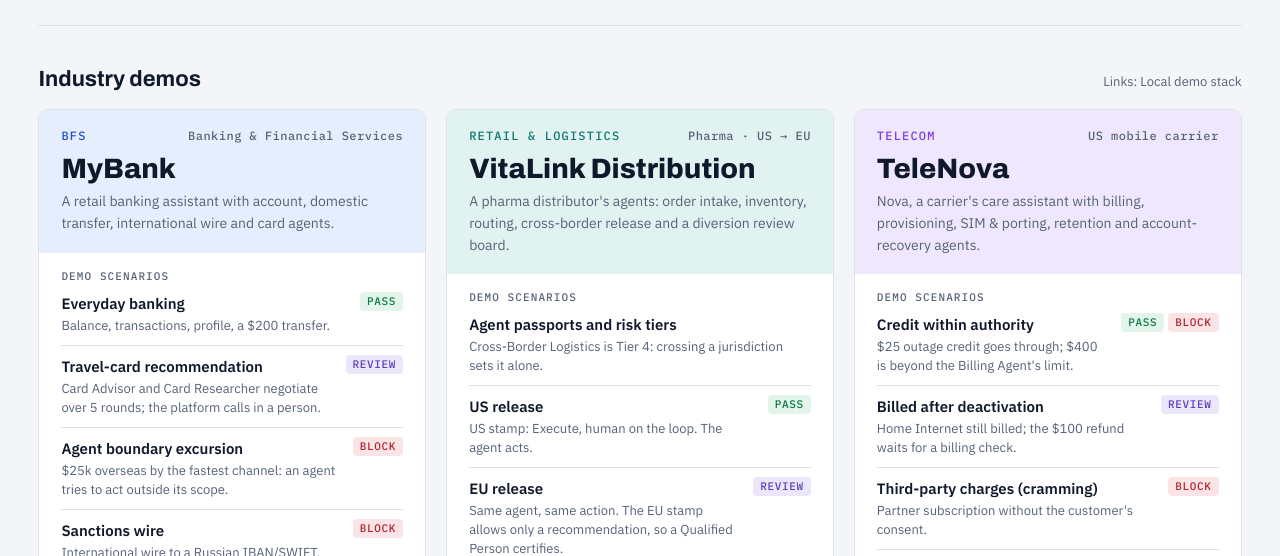
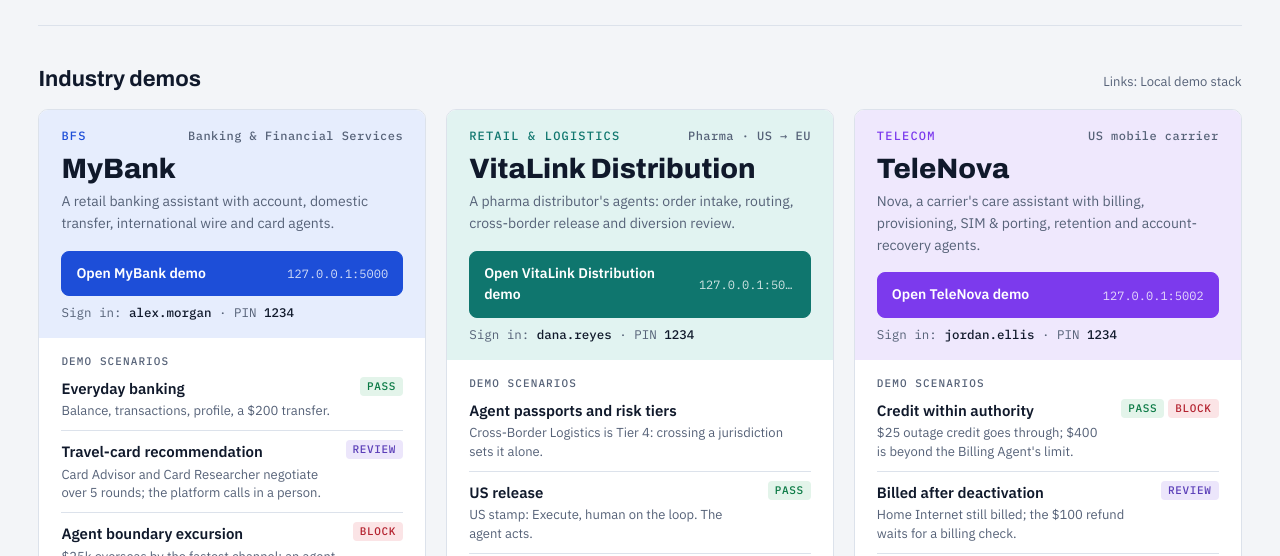
Before and after one commit to henavenu/RAI-Portfolio, a plain HTML site: page index.html in a window 1280 px wide. Shown: the part 213-769 px from the top of the page. Drawn offline with Linux system fonts and the light colour scheme.

Commit message:
Open-demo button at the top of each tile

```diff
--- a/index.html
+++ b/index.html
@@ -96,6 +96,8 @@ h2 { font: 700 22px/1.2 var(--display); font-stretch: 88%; margin: 0; }
 .btn.primary:hover { filter: brightness(1.08); }
 .btn .meta { font: 400 12px var(--mono); opacity: .8; white-space: nowrap; overflow: hidden; text-overflow: ellipsis; min-width: 0; }
 .cred { font: 12.5px var(--mono); color: var(--muted); margin: 0; }
+.open-demo { margin-top: 16px; }
+.tile-head .cred { margin-top: 8px; }
 .cred b { color: var(--ink); font-weight: 500; }
 
 details.script { border: 1px solid var(--line); border-radius: 8px; }
@@ -198,7 +200,7 @@ const VERTICALS = [
     v: "log", vertical: "Retail & Logistics", sector: "Pharma · US → EU",
     app: "VitaLink Distribution", app_id: "pharmalogistics", url: "http://127.0.0.1:5001", login: ["dana.reyes", "1234"],
     extra: [["Agent passports", "http://127.0.0.1:5001/passports"]],
-    pitch: "A pharma distributor's agents: order intake, inventory, routing, cross-border release and a diversion review board.",
+    pitch: "A pharma distributor's agents: order intake, routing, cross-border release and diversion review.",
     scenarios: [
       ["Agent passports and risk tiers", "Cross-Border Logistics is Tier 4: crossing a jurisdiction sets it alone.", []],
       ["US release", "US stamp: Execute, human on the loop. The agent acts.", ["PASS"]],
@@ -278,6 +280,8 @@ document.getElementById("verticals").innerHTML = VERTICALS.map(t => `
       <p class="vert"><span>${esc(t.vertical)}</span><span>${esc(t.sector)}</span></p>
       <h3>${esc(t.app)}</h3>
       <p class="pitch">${esc(t.pitch)}</p>
+      <a class="btn primary open-demo" href="${t.url}"${ext(t.url)}>Open ${esc(t.app)} demo <span class="meta">${esc(t.url.replace(/^https?:\/\//, ""))}</span></a>
+      <p class="cred">Sign in: <b>${esc(t.login[0])}</b> · PIN <b>${esc(t.login[1])}</b></p>
     </div>
     <div class="tile-body">
       <div>
@@ -287,11 +291,9 @@ document.getElementById("verticals").innerHTML = VERTICALS.map(t => `
         </ul>
       </div>
       <div class="links">
-        <a class="btn primary" href="${t.url}"${ext(t.url)}>Open ${esc(t.app)} demo <span class="meta">${esc(t.url.replace(/^https?:\/\//, ""))}</span></a>
         ${(t.extra || []).map(([l, u]) => `<a class="btn" href="${u}"${ext(u)}>${esc(l)} <span class="meta">/passports</span></a>`).join("")}
         <a class="btn" href="${ENV.agentActivity(t.app_id)}"${ext(ENV.agentActivity(t.app_id))}>NeuroTrust · ${esc(t.app)} agents <span class="meta">Agent Activity</span></a>
         <a class="btn" href="${ENV.humanReview}"${ext(ENV.humanReview)}>NeuroTrust · Human Review <span class="meta">dashboard</span></a>
-        <p class="cred">Sign in: <b>${esc(t.login[0])}</b> · PIN <b>${esc(t.login[1])}</b></p>
       </div>
       <details class="script">
         <summary>Demo script</summary>
```
